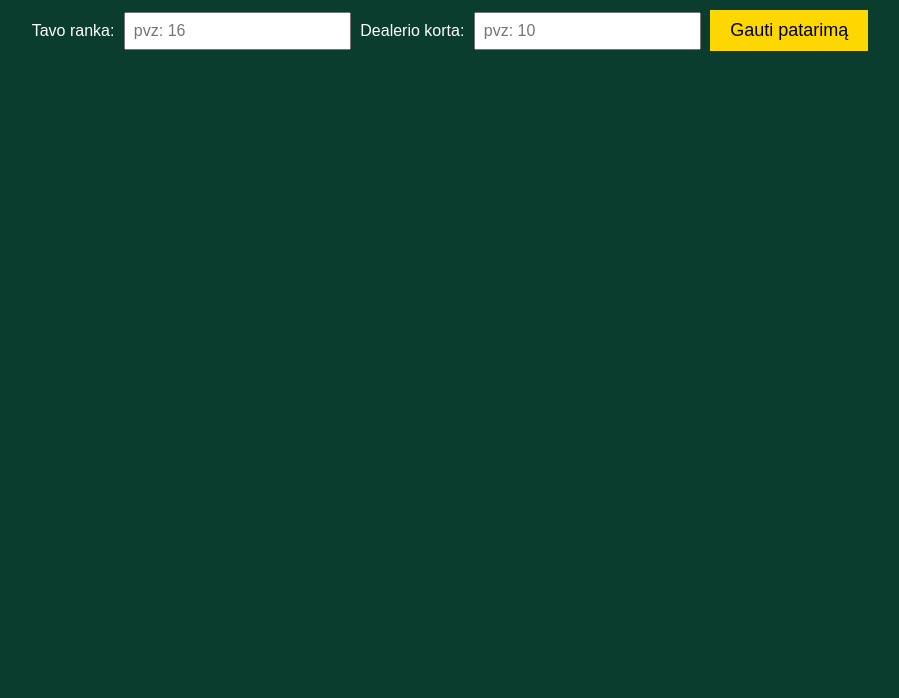
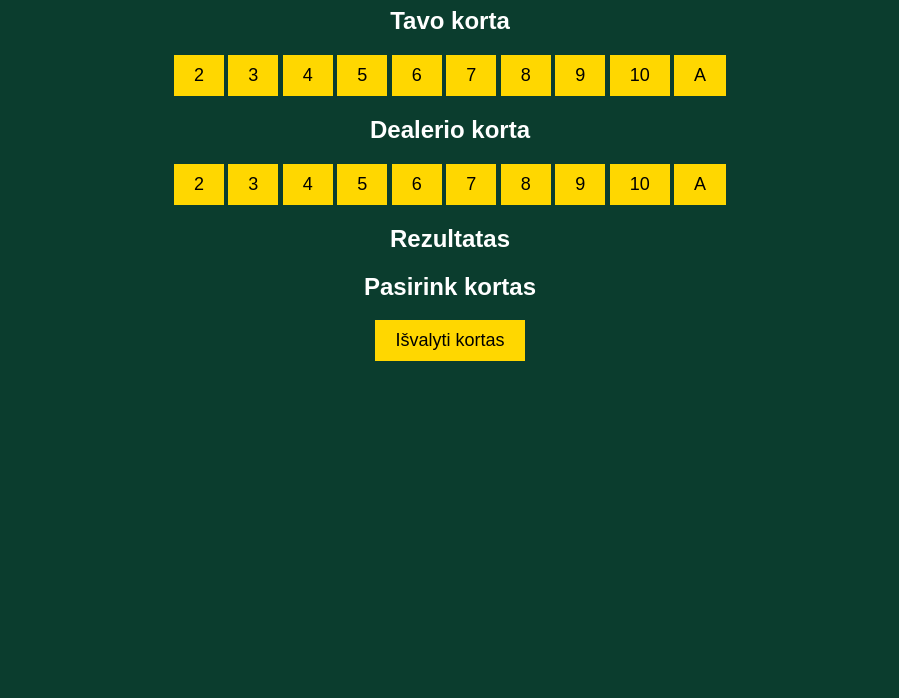
Before and after one commit to Arijus23242/blackjack-pro-game-app, a plain HTML site: page index.html in a window 1280 px wide. Shown: the part 102-800 px from the top of the page, without its empty margins (190-1089 px from the left). Drawn offline with Linux system fonts and the light colour scheme.

Commit message:
Update index.html

```diff
--- a/index.html
+++ b/index.html
@@ -2,30 +2,81 @@
 <html lang="lt">
 <head>
   <meta charset="UTF-8">
-  <title>Blackjack Pro</title>
+  <title>Blackjack Pro LIVE</title>
   <meta name="viewport" content="width=device-width, initial-scale=1">
   <link rel="manifest" href="manifest.json">
   <link rel="stylesheet" href="style.css">
 </head>
 <body>
-  <h1>🃏 Blackjack Pro</h1>
+  <h1>🃏 Blackjack Pro LIVE</h1>
 
   <div id="game">
-    <label>Tavo ranka:
-      <input id="player" placeholder="pvz: 16">
-    </label>
+    <h2>Tavo korta</h2>
+    <div id="player-cards">
+      <!-- Mygtukai 2–11 -->
+      <button onclick="addCard('2')">2</button>
+      <button onclick="addCard('3')">3</button>
+      <button onclick="addCard('4')">4</button>
+      <button onclick="addCard('5')">5</button>
+      <button onclick="addCard('6')">6</button>
+      <button onclick="addCard('7')">7</button>
+      <button onclick="addCard('8')">8</button>
+      <button onclick="addCard('9')">9</button>
+      <button onclick="addCard('10')">10</button>
+      <button onclick="addCard('11')">A</button>
+    </div>
 
-    <label>Dealerio korta:
-      <input id="dealer" placeholder="pvz: 10">
-    </label>
+    <h2>Dealerio korta</h2>
+    <div id="dealer-cards">
+      <button onclick="setDealer(2)">2</button>
+      <button onclick="setDealer(3)">3</button>
+      <button onclick="setDealer(4)">4</button>
+      <button onclick="setDealer(5)">5</button>
+      <button onclick="setDealer(6)">6</button>
+      <button onclick="setDealer(7)">7</button>
+      <button onclick="setDealer(😎">8</button>
+      <button onclick="setDealer(9)">9</button>
+      <button onclick="setDealer(10)">10</button>
+      <button onclick="setDealer(11)">A</button>
+    </div>
 
-    <button onclick="getAdvice()">Gauti patarimą</button>
-    <h2 id="result"></h2>
+    <h2>Rezultatas</h2>
+    <h2 id="result">Pasirink kortas</h2>
+    <button onclick="clearCards()">Išvalyti kortas</button>
   </div>
 
   <script src="strategy.js"></script>
-  <script src="trainer.js"></script>
-  <script src="stats.js"></script>
-  <script src="bankroll.js"></script>
+  <script>
+    let playerHand = [];
+    let dealerCard = 0;
+
+    function addCard(card) {
+      playerHand.push(card);
+      showAdvice();
+    }
+
+    function setDealer(card) {
+      dealerCard = parseInt(card);
+      showAdvice();
+    }
+
+    function clearCards() {
+      playerHand = [];
+      dealerCard = 0;
+      document.getElementById("result").innerText = "Pasirink kortas";
+    }
+
+    function showAdvice() {
+      if (!dealerCard || playerHand.length === 0) return;
+      let p = playerHand.join(",");
+      document.getElementById("player").value = p;
+      document.getElementById("dealer").value = dealerCard;
+      getAdvice();
+    }
+  </script>
+
+  <!-- slepiame senus input laukus -->
+  <input type="hidden" id="player">
+  <input type="hidden" id="dealer">
 </body>
 </html>
```
